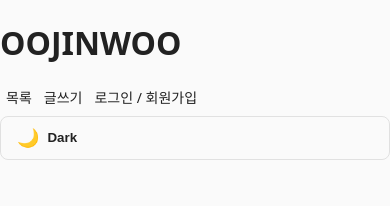
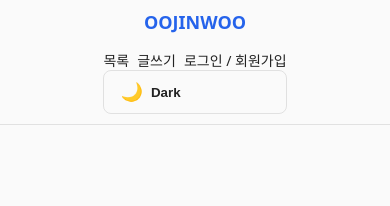
Before and after one commit to 92355/oojinwoo-front, a React (Vite) app: page /admin in a window 390 px wide. Shown: the top 206 px of the page. Built offline with nearby package versions, Linux system fonts and the light colour scheme; no server answers.

Commit message:
Fix mobile view 3

```diff
--- a/src/styles/Header.css
+++ b/src/styles/Header.css
@@ -1,56 +1,159 @@
-/* nav-group: 네비게이션 + 아바타 + 토글 묶음 */
-.nav-group {
+/* ========== 전체 헤더 구조 ========== */
+.header {
+  width: 100%;
+  background: var(--bg, #f9f9f9);
+  border-bottom: 1px solid var(--border, rgba(0, 0, 0, 0.1));
+  position: sticky;
+  top: 0;
+  z-index: 20;
+}
+
+.header-inner {
+  max-width: 1100px;
+  margin: 0 auto;
+  padding: 12px 20px;
   display: flex;
   align-items: center;
-  gap: 12px;
+  justify-content: space-between;
+  gap: 16px;
+  flex-wrap: nowrap; /* ✅ 한 줄 유지 */
 }
 
-/* 반응형 추가 */
-@media (max-width: 768px) {
+.header-logo {
+  font-size: 20px;
+  font-weight: 700;
+  color: var(--primary, #2563eb);
+  cursor: pointer;
+  margin: 0;
+  flex-shrink: 0; /* ✅ 로고 줄바꿈 방지 */
+}
+
+/* ========== 네비게이션 정렬 ========== */
+.header-nav {
+  display: flex;
+  align-items: center;
+  gap: 16px;
+  flex-shrink: 0;
+}
+
+.header-nav a {
+  text-decoration: none;
+  color: var(--text, #f5f5f5);
+  font-weight: 500;
+  transition: color 0.2s ease;
+}
+
+.header-nav a:hover {
+  color: var(--primary, #2563eb);
+}
+
+/* ========== 아바타 & 드롭다운 ========== */
+.avatar {
+  width: 36px;
+  height: 36px;
+  border-radius: 50%;
+  background: var(--primary, #2563eb);
+  color: #fff;
+  font-weight: 600;
+  font-size: 16px;
+  display: flex;
+  align-items: center;
+  justify-content: center;
+  cursor: pointer;
+  user-select: none;
+  transition: transform 0.2s ease;
+}
+
+.avatar:hover {
+  transform: scale(1.05);
+}
+
+.dropdown {
+  position: relative;
+  display: inline-block;
+}
+
+.dropdown-menu {
+  position: absolute;
+  top: 44px;
+  right: 0;
+  background: var(--card, rgba(255, 255, 255, 0.97));
+  border: 1px solid var(--border, rgba(0, 0, 0, 0.1));
+  border-radius: 8px;
+  box-shadow: 0 4px 12px rgba(0, 0, 0, 0.15);
+  min-width: 160px;
+  display: flex;
+  flex-direction: column;
+  opacity: 0;
+  transform: translateY(-8px);
+  pointer-events: none;
+  transition: opacity 0.25s ease, transform 0.25s ease;
+  z-index: 50;
+}
+
+.dropdown-menu.open {
+  opacity: 1;
+  transform: translateY(0);
+  pointer-events: auto;
+}
+
+/* ========== 반응형 (작은 화면에서도 한 줄 유지) ========== */
+@media (max-width: 900px) {
   .header-inner {
-    flex-direction: column;
-    align-items: center;
-    justify-content: center;
+    padding: 10px 12px;
+    gap: 12px;
+  }
+
+  .header-nav {
     gap: 10px;
   }
 
-  .nav-group {
-    flex-direction: column;
-    align-items: center;
-    gap: 8px;
-    width: 100%;
-  }
-
-  .header-nav {
-    flex-wrap: wrap;
-    justify-content: center;
-    width: 100%;
-    gap: 10px;
-  }
-
-  .header-nav a {
-    font-size: 14px;
-    padding: 4px 6px;
+  .header-logo {
+    font-size: 18px;
   }
 
   .avatar {
     width: 32px;
     height: 32px;
     font-size: 14px;
-    line-height: 32px;
-  }
-
-  .dropdown-menu {
-    right: auto;
-    left: 50%;
-    transform: translateX(-50%);
   }
 }
 
-@media (max-width: 400px) {
+@media (max-width: 600px) {
+  .header-inner {
+    flex-wrap: wrap; /* ✅ 너무 좁을 때만 자동 줄바꿈 */
+    justify-content: center;
+  }
+
+  .header-logo {
+    flex-basis: 100%;
+    text-align: center;
+    margin-bottom: 4px;
+  }
+
   .header-nav {
-    flex-direction: column;
-    align-items: center;
-    gap: 6px;
+    justify-content: center;
+    flex-wrap: wrap;
+    gap: 8px;
+  }
+
+  .header-nav a {
+    font-size: 14px;
   }
 }
+
+/* ========== 다크모드 대응 ========== */
+[data-theme="dark"] .header {
+  background: #1a1c22;
+  border-bottom: 1px solid rgba(255, 255, 255, 0.1);
+}
+
+[data-theme="dark"] .header-nav a {
+  color: #f1f1f1;
+}
+
+[data-theme="dark"] .dropdown-menu {
+  background: rgba(30, 33, 41, 0.98);
+  color: #f1f1f1;
+  border-color: rgba(255, 255, 255, 0.1);
+}
```
